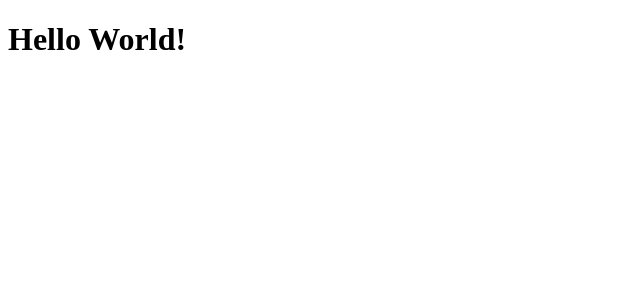
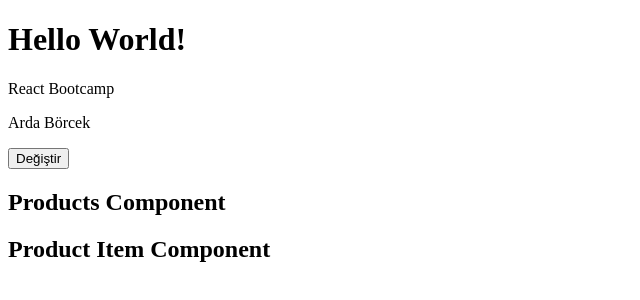
Before and after one commit to eminbasbayan/2024-3-react-bootcamp, a React (Vite) app: page / in a window 1280 px wide. Shown: the top 300 px of the page, without its empty margins (0-640 px from the left). Built offline with nearby package versions, Linux system fonts and the light colour scheme.

Commit message:
basit state örneği

```diff
--- a/src/App.jsx
+++ b/src/App.jsx
@@ -1,5 +1,27 @@
-function App(){
-    return <h1>Hello World!</h1>
+import { useState } from "react";
+import Products from "./Products";
+
+function App() {
+  const [name, setName] = useState("Arda Börcek");
+
+  let fullName = "Arda Börcek";
+
+  function handleNameChange() {
+    fullName = "Emin Başbayan";
+    setName(fullName);
+    console.log(fullName);
+  }
+
+  return (
+    <div className="app">
+      <h1>Hello World!</h1>
+      <span>React Bootcamp</span>
+      <br />
+      <p>{name}</p>
+      <button onClick={handleNameChange}>Değiştir</button>
+      <Products />
+    </div>
+  );
 }
 
-export default App
+export default App;
--- /dev/null
+++ b/src/ProductItem.jsx
@@ -0,0 +1,9 @@
+function ProductItem() {
+  return (
+    <div className="product-item">
+      <h2>Product Item Component</h2>
+    </div>
+  );
+}
+
+export default ProductItem;
--- /dev/null
+++ b/src/Products.jsx
@@ -0,0 +1,13 @@
+import ProductItem from "./ProductItem";
+
+function Products() {
+  return (
+    <div className="products">
+      <h2>Products Component</h2>
+      <ProductItem />
+
+    </div>
+  );
+}
+
+export default Products;
--- a/src/main.jsx
+++ b/src/main.jsx
@@ -1,7 +1,4 @@
 import ReactDOM from "react-dom/client";
 import App from "./App.jsx";
 
-
-ReactDOM.createRoot(document.getElementById("root")).render(
-    <App></App>
-)
+ReactDOM.createRoot(document.getElementById("root")).render(<App />);
```
